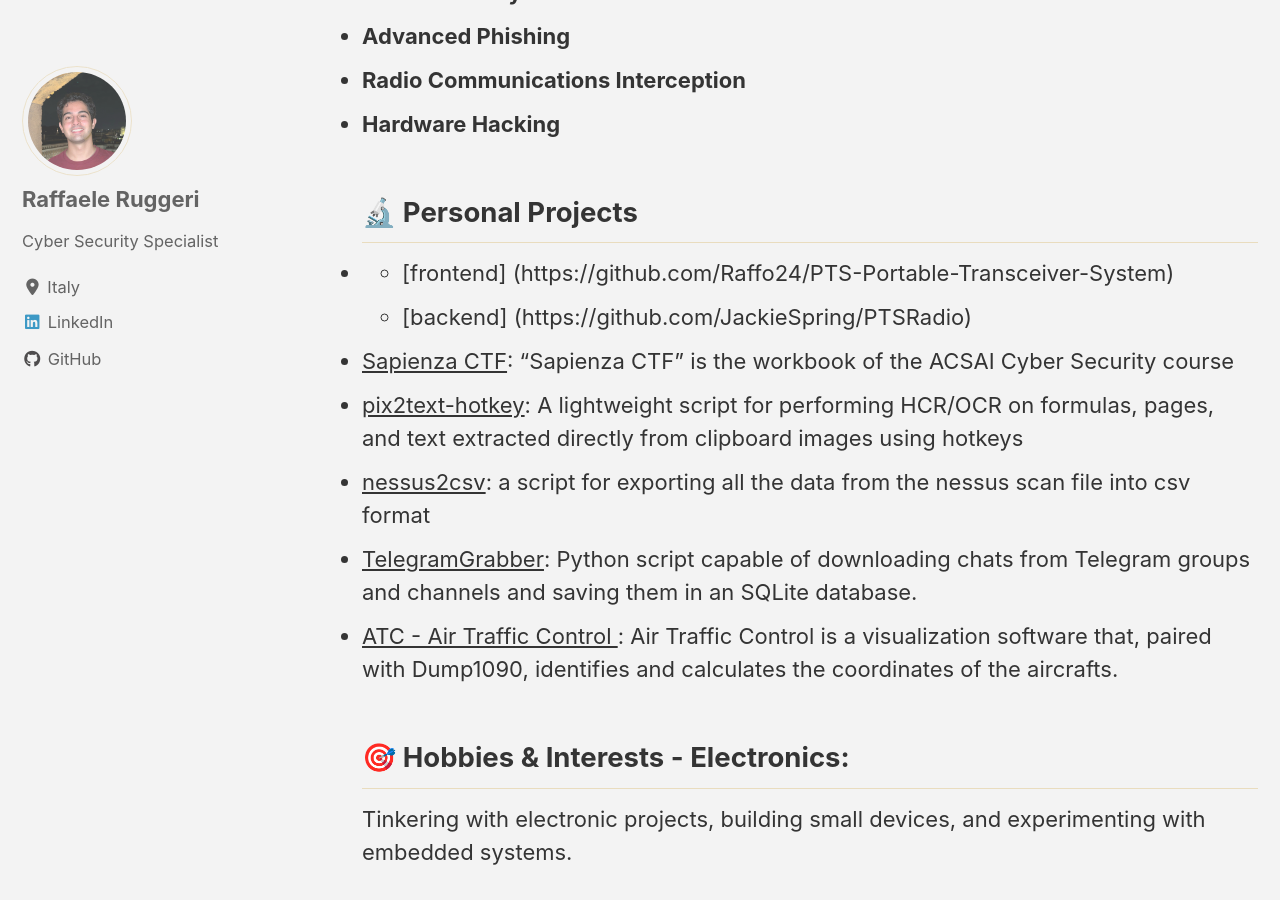
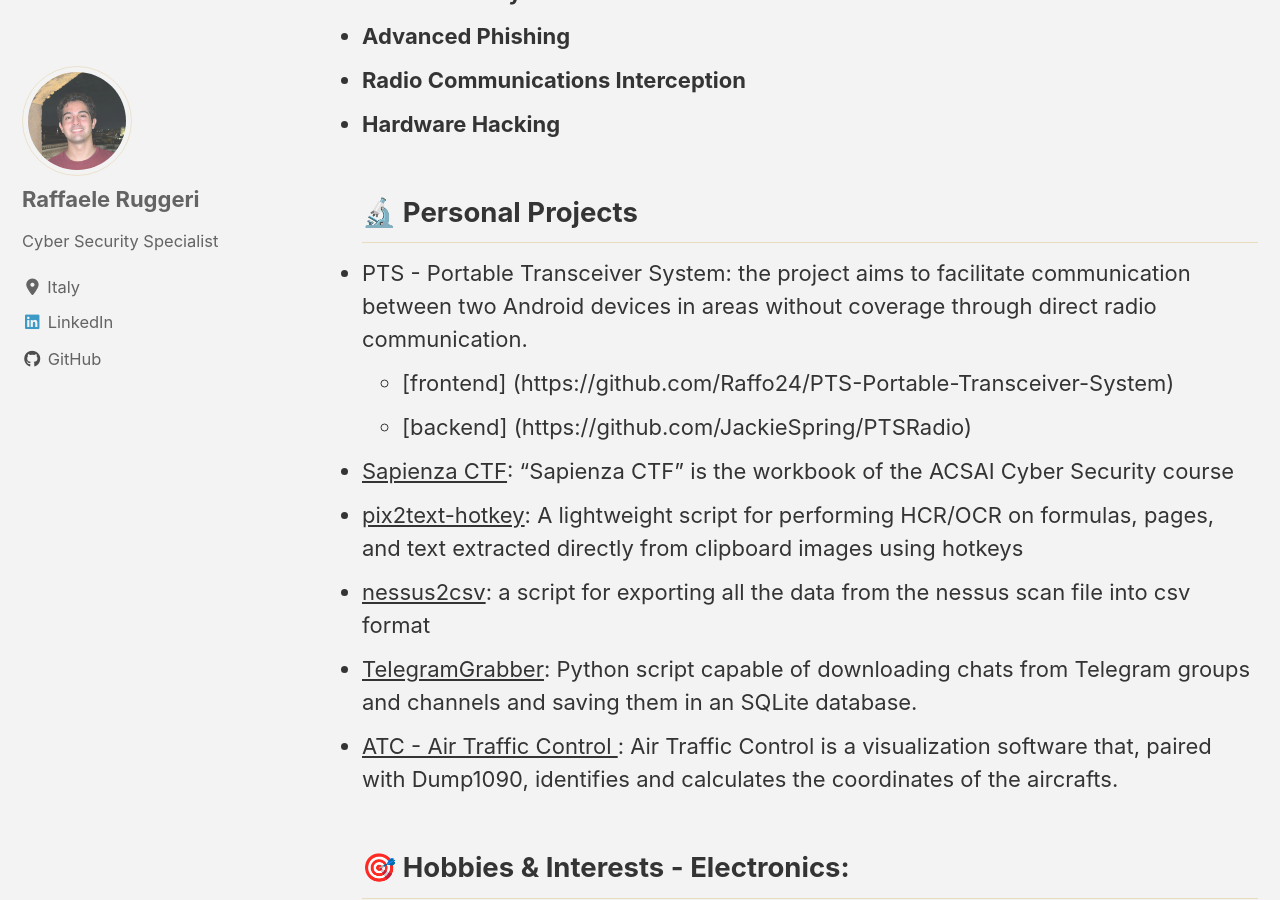
Before and after one commit to Raffo24/raffo24.github.io, a Jekyll site: the page built from _posts/2022-08-26-whoami.md, in a window 1280 px wide and 900 px high, scrolled down 11335 px. Built offline with Jekyll 4.4.1, drawn with Linux system fonts in a browser that asks for light colours; cached includes are drawn as plain includes; nearby versions of some CDN libraries.

Commit message:
Update 2022-08-26-whoami.md

```diff
--- a/_posts/2022-08-26-whoami.md
+++ b/_posts/2022-08-26-whoami.md
@@ -92,7 +92,7 @@
 - **Hardware Hacking**
 ## 🔬 **Personal Projects**
 
-- [PTS - Portable Transceiver System]: the project aims to facilitate communication between two Android devices in areas without coverage through direct radio communication.
+- PTS - Portable Transceiver System: the project aims to facilitate communication between two Android devices in areas without coverage through direct radio communication.
 	- [frontend] (https://github.com/Raffo24/PTS-Portable-Transceiver-System)
 	- [backend] (https://github.com/JackieSpring/PTSRadio)
 - [Sapienza CTF](https://github.com/Raffo24/SapienzaCTF): "Sapienza CTF" is the workbook of the ACSAI Cyber Security course
```
